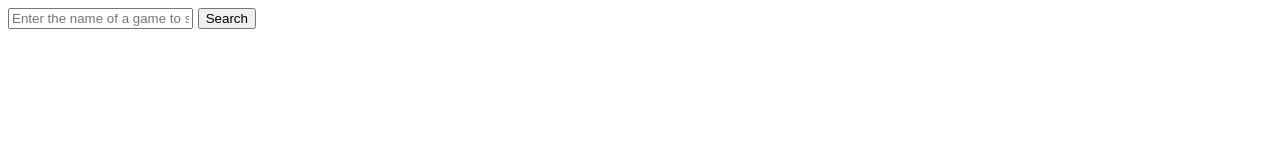
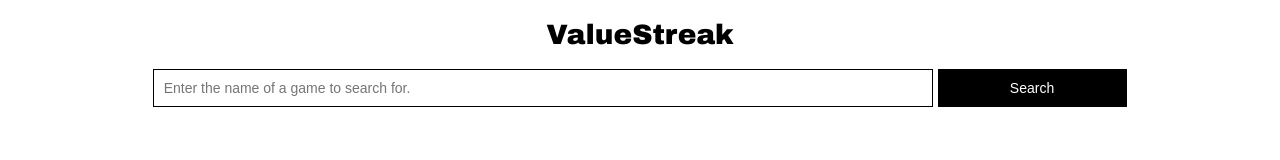
Before and after one commit to jonathan081/value-streak-archive, a plain HTML site: page index.html in a window 1280 px wide. Drawn offline with Linux system fonts and the light colour scheme.

Commit message:
Separates JS
Adds index.js, a separate Javascript file containing javascript previously contained in index.html. Updates style.css with additional rules to style search bar.

```diff
--- a/index.html
+++ b/index.html
@@ -9,7 +9,9 @@
 </head>
 
 <body>
-    <div class="logo"></div>
+    <div class="logo">
+        <h1>ValueStreak</h1>
+    </div>
 
     <div class="search">
         <input type="text" id="searchBar" placeholder="Enter the name of a game to search for." />
@@ -19,15 +21,7 @@
     <div id="results">
     </div>
 
-    <script>
-        var searchBar = document.getElementById("searchBar");
-        var gameName = "";
-        var results = document.getElementById("results");
-
-        function search() {
-            gameName = searchBar.value;
-            results.innerHTML = "<p>You searched for " + gameName + ".</p>";
-        }
+    <script src="index.js">
     </script>
 
 </body>
--- /dev/null
+++ b/index.js
@@ -0,0 +1,10 @@
+// javascript for ValueStreak index.html
+
+var searchBar = document.getElementById("searchBar");
+var gameName = "";
+var results = document.getElementById("results");
+
+function search() {
+    gameName = searchBar.value;
+    results.innerHTML = "<p>You searched for " + gameName + ".</p>";
+}
--- a/style.css
+++ b/style.css
@@ -4,4 +4,24 @@ body {
     font-family: "Arial Black", Gadget, sans-serif;
     color: black;
     font-size: 14px;
+    text-align: center;
 }
+
+div.search input {
+    padding: 10px;
+    font-size: 14px;
+    border: 1px solid black;
+    width: 60%;
+    background: white;
+}
+
+div.search button {
+    padding: 10px;
+    font-size: 14px;
+    color: white;
+    background: black;
+    border: 1px solid black;
+    border-left: none;
+    width: 15%;
+    cursor: pointer;
+}
```
